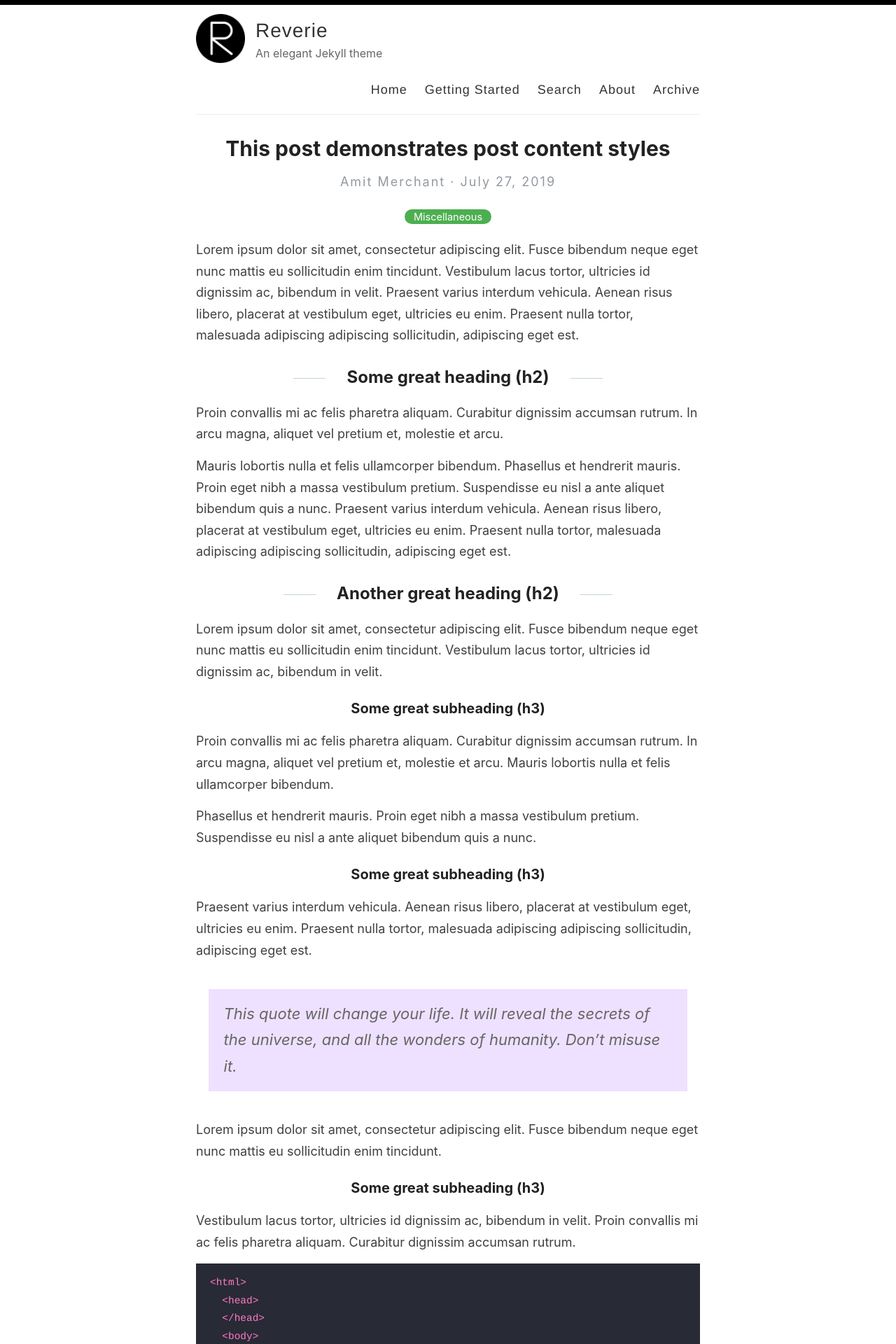
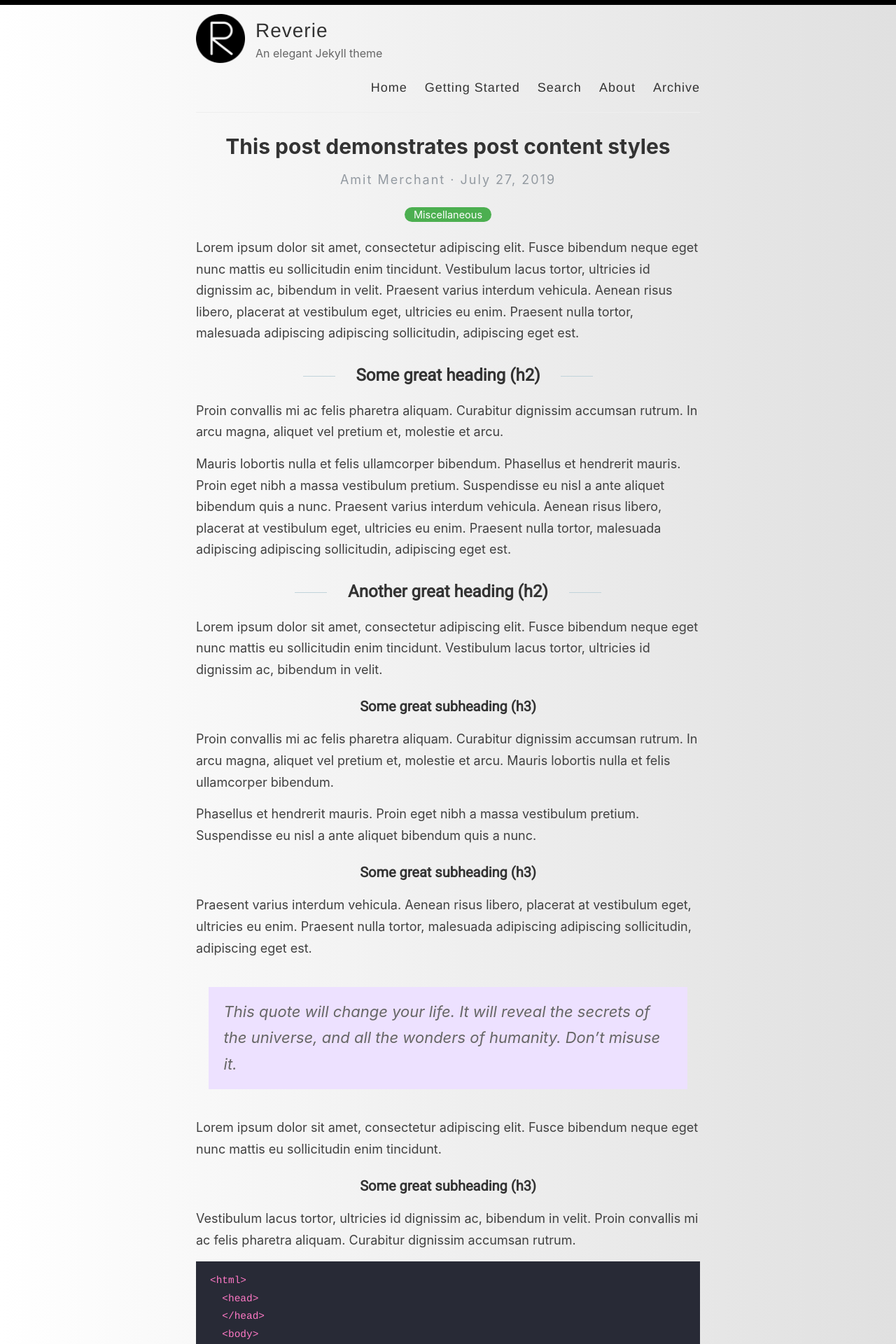
Before and after one commit to JehangirC/JehangirC.github.io, a Jekyll site: the page built from _posts/2019-7-27-this-post-demonstrates-post-content-styles.md, in a window 1280 px wide. Shown: the top 1920 px of the page at 70% size. Built offline with Jekyll 4.4.1, drawn with Linux system fonts in a browser that asks for light colours.

Commit message:
Update styles for body background and headings; adjust nav margin

```diff
--- a/assets/style.scss
+++ b/assets/style.scss
@@ -21,7 +21,7 @@ html {
 }
 
 body {
-  background: #fff;
+  background: linear-gradient(to right, #ffffff, #e0e0e0);
   font-family: -system-ui, -apple-system, BlinkMacSystemFont, "Segoe UI", Roboto, Helvetica, Arial, sans-serif, "Apple Color Emoji", "Segoe UI Emoji", "Segoe UI Symbol";
   color: #404040;
   line-height: 1.7;
@@ -38,8 +38,8 @@ body {
 }
 
 h1, h2, h3, h4, h5, h6 {
-  font-family: -system-ui, -apple-system, BlinkMacSystemFont, "Segoe UI", Roboto, Helvetica, Arial, sans-serif, "Apple Color Emoji", "Segoe UI Emoji", "Segoe UI Symbol";
-  color: $darkerGray;
+  font-family: 'Roboto', sans-serif;
+  color: #333;
   font-weight: bold;
 
   line-height: 1.7;
@@ -334,7 +334,7 @@ p > img {
 
 nav {
   float: right;
-  margin-top: 23px; // @TODO: Vertically middle align
+  margin-top: 20px;
   font-family: $helveticaNeue;
   font-size: 18px;
 
```
